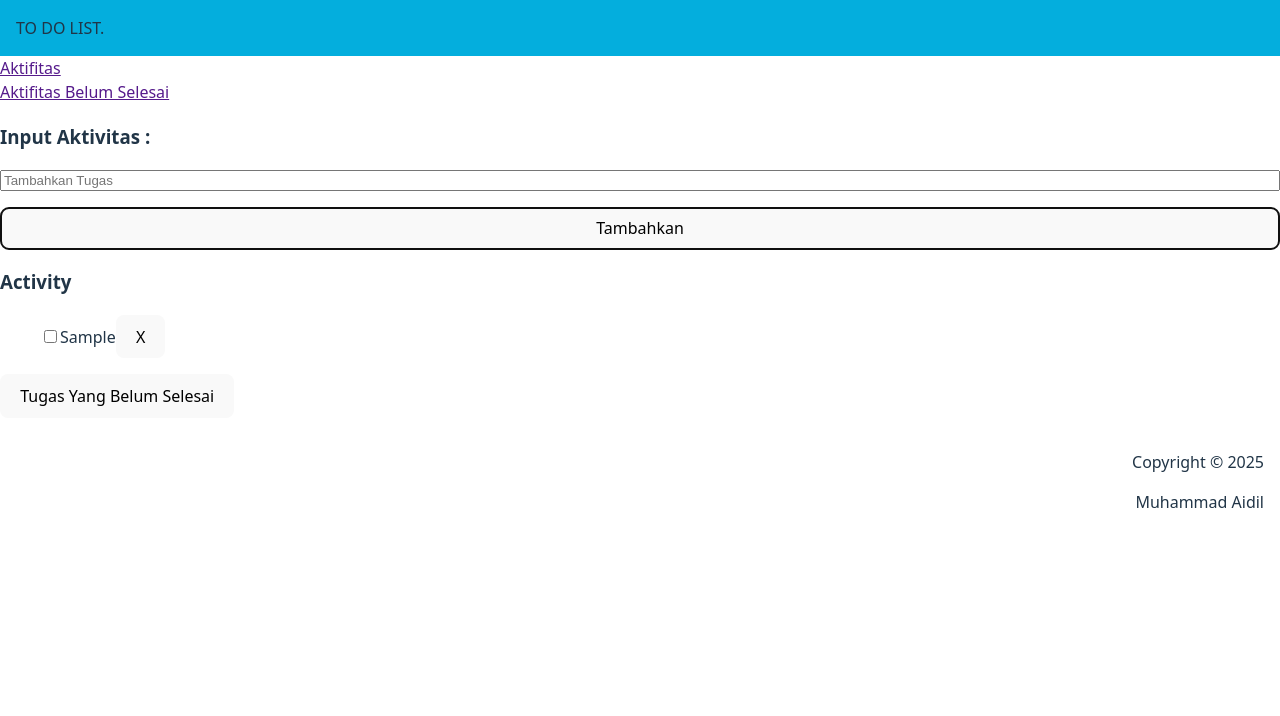
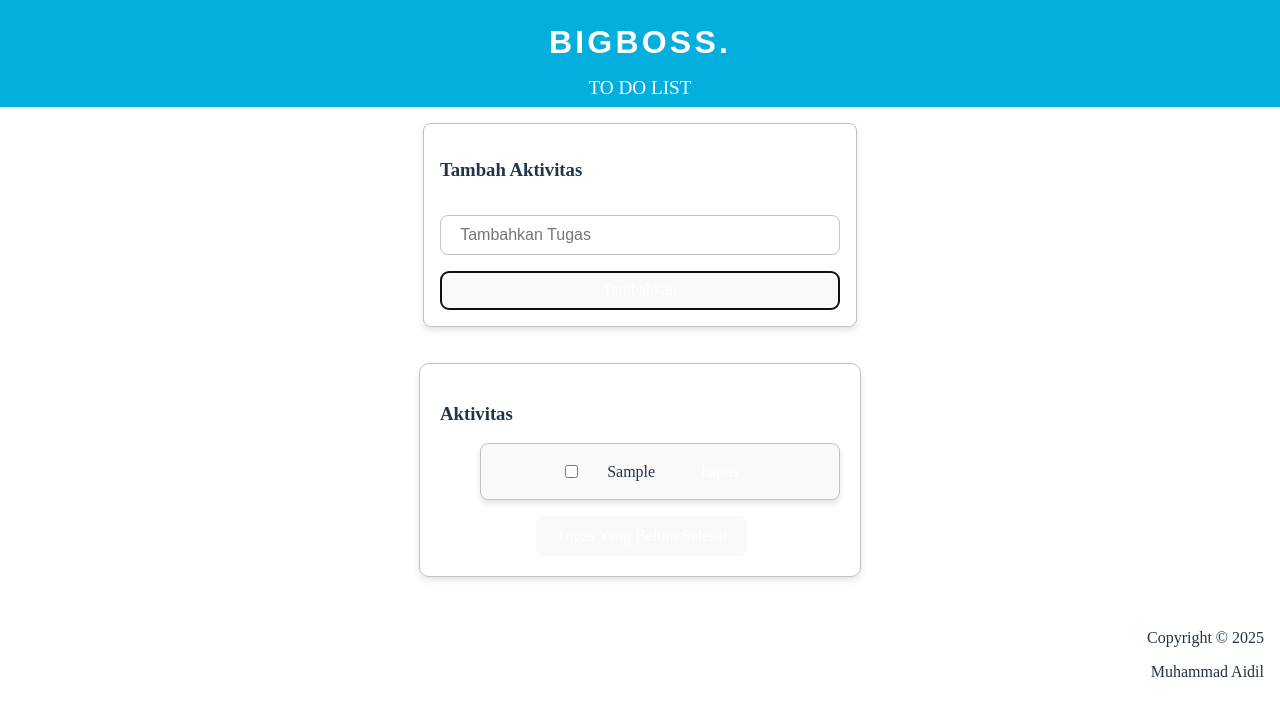
Before and after one commit to MuhammadAidil24/32-pbk-uts-233510325, a Vue app: page / in a window 1280 px wide. Both pictures are taken after typing "Sample" into the empty fields and a click on the button "Tambahkan". Shown: the top 716 px of the page. Built offline with nearby package versions, Linux system fonts and the light colour scheme.

Commit message:
fifth commit : modifikasi template html dan menambah kan style pada style.css

```diff
--- a/index.html
+++ b/index.html
@@ -8,17 +8,11 @@
   </head>
   <body>
     <nav class="navbar">
-      <div class="logo">TO DO LIST.</div>
+      <div class="logo">BIGBOSS.</div>
+      <li>
+        <a href="">TO DO LIST</a>
+      </li>
     </nav>
-
-    <div class="choiseTodolist">
-      <div class="aktivitas">
-        <a href="">Aktifitas</a>
-      </div>
-      <div class="filteraktivitas">
-        <a href="">Aktifitas Belum Selesai</a>
-      </div>
-    </div>
 
     <div id="app"></div>
 
--- a/src/components/SystemToDo.vue
+++ b/src/components/SystemToDo.vue
@@ -1,12 +1,29 @@
 <script setup>
-import { ref } from "vue";
-import { computed } from "vue";
+import { ref, computed, onMounted, watch } from "vue";
 
 let id = 0;
 
 const newTodo = ref("");
 const hideCompleted = ref(false);
 const todos = ref([]);
+
+// Muat data dari localStorage saat komponen di-mount
+onMounted(() => {
+  const savedTodos = localStorage.getItem("todos");
+  if (savedTodos) {
+    todos.value = JSON.parse(savedTodos);
+    id = todos.value.length ? Math.max(...todos.value.map((t) => t.id)) + 1 : 0;
+  }
+});
+
+// Simpan data ke localStorage setiap kali todos berubah
+watch(
+  todos,
+  (newTodos) => {
+    localStorage.setItem("todos", JSON.stringify(newTodos));
+  },
+  { deep: true }
+);
 
 const filteredTodos = computed(() => {
   return hideCompleted.value ? todos.value.filter((t) => !t.done) : todos.value;
@@ -25,38 +42,31 @@ function removeTodo(todo) {
 </script>
 
 <template>
-  <div>
-    <h3>Input Aktivitas :</h3>
-  </div>
-
   <div class="input">
     <form @submit.prevent="addTodo">
+      <h3>Tambah Aktivitas</h3>
       <input v-model="newTodo" required placeholder="Tambahkan Tugas" />
       <button>Tambahkan</button>
     </form>
   </div>
 
   <div class="activity">
-    <h3>Activity</h3>
-  </div>
-
+    <h3>Aktivitas</h3>
+    <div class="todoList">
       <ul>
         <li v-for="todo in filteredTodos" :key="todo.id">
           <input type="checkbox" v-model="todo.done" />
           <span :class="{ done: todo.done }">{{ todo.text }}</span>
-      <button @click="removeTodo(todo)">X</button>
+          <button @click="removeTodo(todo)">hapus</button>
         </li>
       </ul>
-
+    </div>
     <div class="hideCompleted">
       <button @click="hideCompleted = !hideCompleted">
         {{ hideCompleted ? "Tampilkan Semua" : "Tugas Yang Belum Selesai" }}
       </button>
     </div>
+  </div>
 </template>
 
-<style scoped>
-.done {
-  text-decoration: line-through;
-}
-</style>
+<style scoped></style>
--- a/src/style.css
+++ b/src/style.css
@@ -1,36 +1,104 @@
-:root {
-  font-family: system-ui, Avenir, Helvetica, Arial, sans-serif;
-  line-height: 1.5;
-  font-weight: 400;
-
-  color-scheme: light dark;
-  color: rgba(255, 255, 255, 0.87);
-  background-color: #242424;
-
-  font-synthesis: none;
-  text-rendering: optimizeLegibility;
-  -webkit-font-smoothing: antialiased;
-  -moz-osx-font-smoothing: grayscale;
-}
-
 body {
   margin: 0;
   padding: 0;
 }
 
 nav {
+  padding: 0.5rem;
+  background-color: #04aedd;
+}
+
+.done {
+  text-decoration: line-through;
+}
+
+.logo {
+  font-size: 2em;
+  color: #ffffff;
+  text-decoration: none;
+  font-family: poppins, sans-serif;
+  font-weight: 600;
+  display: flex;
+  align-items: center;
+  justify-content: center;
+  gap: 0.5rem;
+  text-align: center;
+  margin: 0 auto;
   padding: 1rem;
-  background-color: #04aedd;
+  border-radius: 8px;
+  transition: color 0.25s;
+  text-transform: uppercase;
+  letter-spacing: 0.1em;
+}
+
+.logo:hover {
+  color: #1775c2;
+}
+
+.logo:focus {
+  outline: 4px auto -webkit-focus-ring-color;
+}
+
+nav a {
+  color: #ffffff;
+  text-decoration: none;
+  font-size: 1.2em;
+  display: block;
+  text-align: center;
+}
+
+nav a:hover {
+  color: #1775c2;
+}
+
+.navbar li {
+  list-style: none;
 }
 
 form {
   display: flex;
   flex-direction: column;
-  gap: 1em;
+  gap: 1rem;
+  max-width: 400px;
+  margin: 0 auto;
+  padding: 1rem;
+  background-color: #ffffff;
+  border: 1px solid #c2c2c2;
+  border-radius: 8px;
+  box-shadow: 0 4px 6px rgba(0, 0, 0, 0.1);
+  text-decoration: none;
 }
 
-li {
+.input {
+  padding: 1rem;
+}
+
+input {
+  padding: 0.6em 1.2em;
+  border-radius: 8px;
+  border: 1px solid #c2c2c2;
+  font-size: 1em;
+  font-weight: 500;
+  font-family: poppins, sans-serif;
+}
+
+.todoList li {
   list-style: none;
+  padding: 0.5em 5em;
+  margin: 0.5em 0;
+  background-color: #f9f9f9;
+  border-radius: 8px;
+  border: 1px solid #c2c2c2;
+  box-shadow: 0 4px 6px rgba(0, 0, 0, 0.1);
+  display: flex;
+  justify-content: space-between;
+  align-items: center;
+  font-size: 1em;
+  font-weight: 500;
+}
+
+.hideCompleted button {
+  margin-left: 6em;
 }
 
 button {
@@ -39,19 +107,30 @@ button {
   padding: 0.6em 1.2em;
   font-size: 1em;
   font-weight: 500;
-  font-family: inherit;
-  background-color: #1a1a1a;
+  font-family: poppins;
+  color: #ffffff;
+  background-color: #04aedd;
   cursor: pointer;
   transition: border-color 0.25s;
 }
 
 button:hover {
-  border-color: #646cff;
+  border-color: #ffffff;
 }
 
 button:focus,
 button:focus-visible {
   outline: 4px auto -webkit-focus-ring-color;
+}
+
+.activity {
+  background-color: white;
+  padding: 20px;
+  width: 400px;
+  margin: 20px auto;
+  border: 1px solid #c2c2c2;
+  border-radius: 10px;
+  box-shadow: 0 4px 6px rgba(0, 0, 0, 0.1);
 }
 
 .card {
```
Lines whose indentation alone changed are shown as unchanged.
